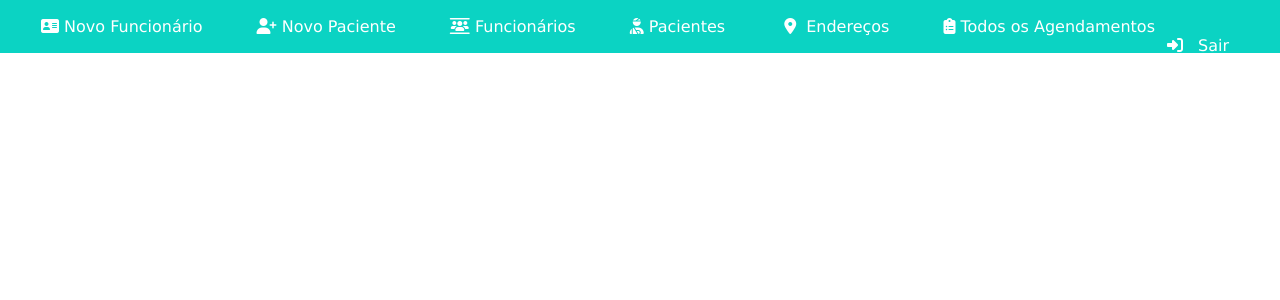
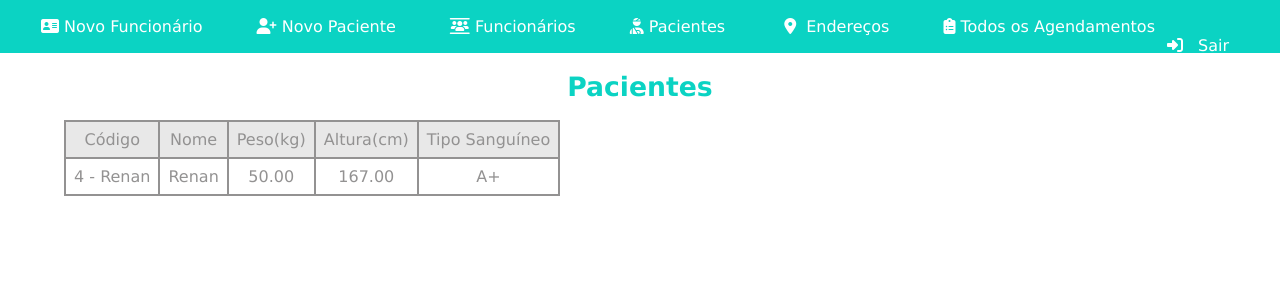
Before and after one commit to Pablo321123/Clinica-VF, a Django app: page /pacientes in a window 1280 px wide. Shown: the top 300 px of the page. Run offline with Django 5.2, Linux system fonts and the light colour scheme; data comes from the database, SQL or seed files in the repository; both versions use the stored data as it was after the commit; some libraries are stand-ins or nearby versions.

Commit message:
Tela Pacientes e Funcionários HTML e Django

```diff
--- a/trabalho/clinica/static/css/style.css
+++ b/trabalho/clinica/static/css/style.css
@@ -265,3 +265,26 @@ body {
     margin-right: 17%;
     text-align: justify;
 }
+
+.tabelada {
+    border-collapse: collapse;
+    margin-left: 5%;
+}
+
+
+.tabelada, .tabelada td, .tabelada th {
+    font-family: Verdana, Geneva, Tahoma, sans-serif;
+    border: 2px solid rgb(147, 146, 146); /* Adiciona bordas grossas */
+    text-align: center; /* Centraliza o conteúdo */
+    padding: 8px; /* Adiciona um espaçamento interno para melhorar a aparência */
+    color: rgb(147, 146, 146);
+}
+
+.init{
+    font-family: Verdana, Geneva, Tahoma, sans-serif;
+    border: 2px solid rgb(147, 146, 146); /* Adiciona bordas grossas */
+    text-align: center; /* Centraliza o conteúdo */
+    padding: 8px; /* Adiciona um espaçamento interno para melhorar a aparência */
+    color: rgb(147, 146, 146);
+    background-color: rgb(232, 232, 232);
+}
--- a/trabalho/clinica/templates/clinica/entrar.html
+++ b/trabalho/clinica/templates/clinica/entrar.html
@@ -19,11 +19,12 @@
         </div>
 
         <div class="logar">
-            <form>
+            <form method="POST">
+                {% csrf_token %}
                 <fieldset>
                     <div class="email">
                         <label>E-mail:</label>
-                        <input type="text" required>
+                        <input id="email" name="email" type="text" required >
                     </div>
 
                     <div class="senha">
--- a/trabalho/clinica/templates/clinica/pacientes.html
+++ b/trabalho/clinica/templates/clinica/pacientes.html
@@ -19,6 +19,32 @@
         </ul>
     </div>
 
+    <div class="intro">
+        <h1>Pacientes</h1>
+    </div>
+    <div class="exibirfunc">
+        <table class="tabelada">
+            <tr class="init">
+                <td>Código</td>
+                <td>Nome</td>
+                <td>Peso(kg)</td>
+                <td>Altura(cm)</td>
+                <td>Tipo Sanguíneo</td>
+            </tr>
+            {% for pac in pacientes %}
+            <tr>
+                <td>{{pac.codigo}}</td>
+                <td>{{pac.codigo.nome}}</td>
+                <td>{{pac.peso}}</td>
+                <td>{{pac.altura}}</td>
+                <td>{{pac.tiposanguineo}}</td>
+            </tr>
+            {% endfor %}
+
+        </table>
+
+    </div>
+
     <script src="https://kit.fontawesome.com/abceda3d36.js" crossorigin="anonymous"></script>
 </body>
 </html>
--- a/trabalho/clinica/views.py
+++ b/trabalho/clinica/views.py
@@ -95,10 +95,12 @@ def novoPacienteClinica(request):
         return render(request, 'clinica/novopaciente.html', {'form_pessoa': form_pessoa, 'form_paciente': form_paciente})
 
 def pacientesClinica(request):
-    return render(request, 'clinica/pacientes.html')
+    pacientes = Paciente.objects.all().order_by('codigo')
+    return render(request, 'clinica/pacientes.html', {'pacientes': pacientes})
 
 def todosAgendamentosClinica(request):
     return render(request, 'clinica/todosagendamentos.html')
 
 def funcionariosClinica(request):
-    return render(request, 'clinica/funcionarios.html')
+    funcionarios = Funcionario.objects.all().order_by('codigo')
+    return render(request, 'clinica/funcionarios.html', {'funcionarios': funcionarios})
```
Also changed, not shown: trabalho/clinica/templates/clinica/funcionarios.html (+39 -0 lines), trabalho/clinica/templates/clinica/novopaciente.html (+30 -1 lines), trabalho/clinica/forms.py (line endings or trailing spaces), trabalho/db.sqlite3.
